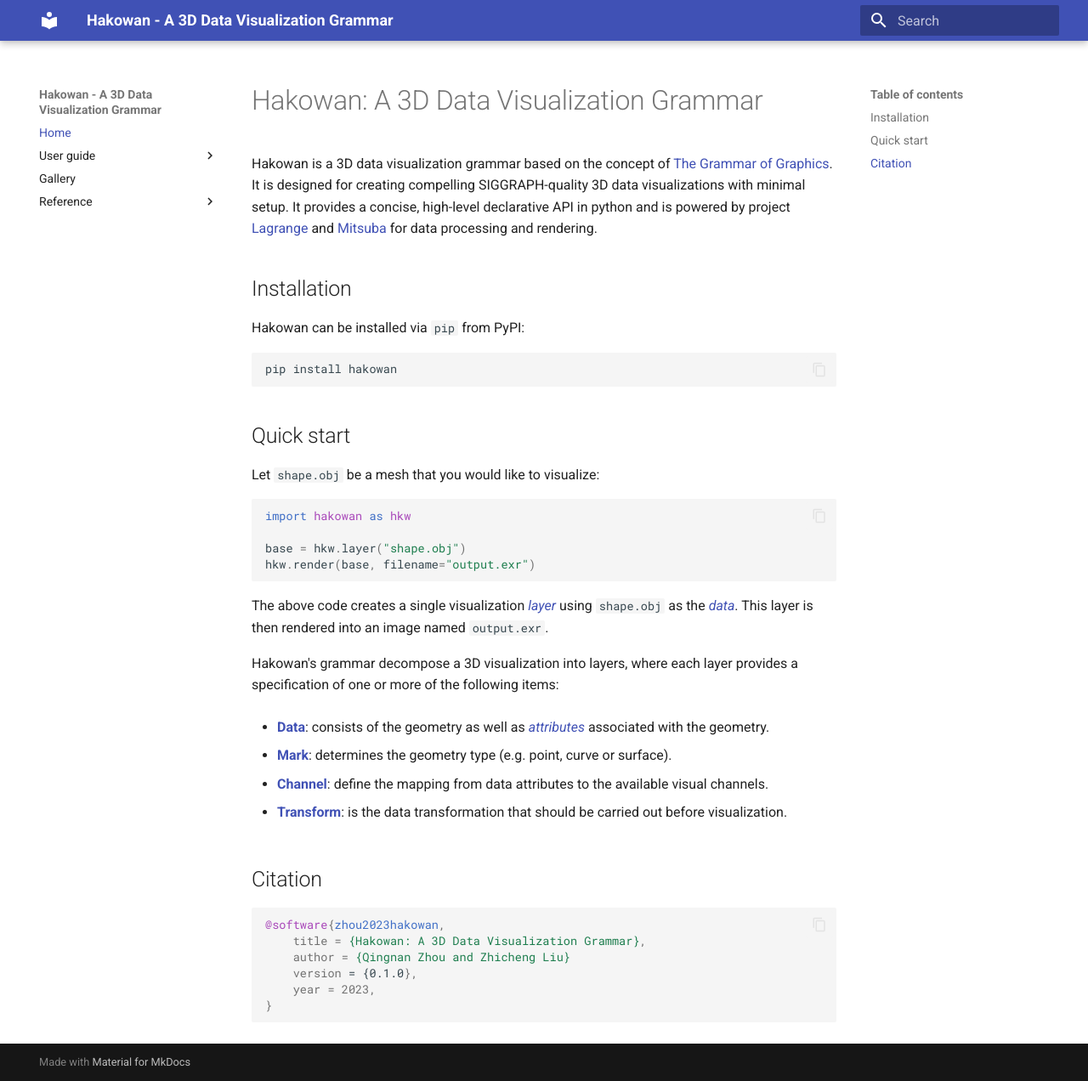
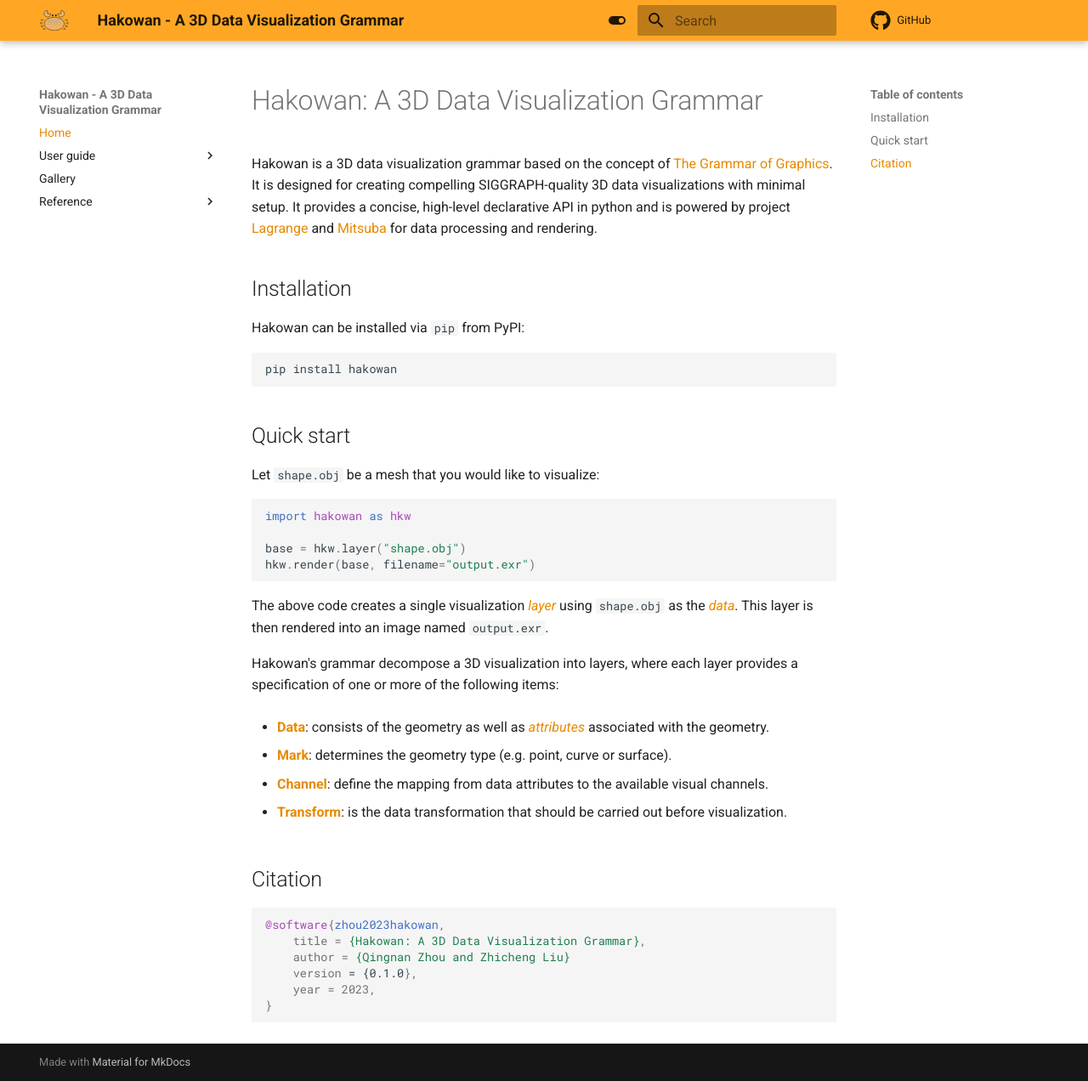
Before and after one commit to Hakowan/hakowan, an MkDocs documentation site: the page built from docs/index.md, in a window 1280 px wide and 1272 px high. Shown: the whole window at 85% size. Built offline with MkDocs 1.6.1 and Material for MkDocs 9.7.7, drawn with Linux system fonts in a browser that asks for light colours; comment, search, counter and statistics services are not loaded.

Commit message:
Update doc (#3)
* Update for doc.

* Get started with doc.

* Update doc.

* Refactor and update doc.

* Update API and doc.

* Update transform to support AttributeLike.

* Update channel to support AttributeLike.

* Bug fix related to curve size.

* Update default material.

* Update doc.

* Update doc.

* Update doc.

* Update reference.

* Update doc.

```diff
--- a/mkdocs.yml
+++ b/mkdocs.yml
@@ -1,9 +1,39 @@
 site_name: Hakowan - A 3D Data Visualization Grammar
+
+repo_url: https://github.com/qnzhou/hakowan
 
 theme:
   name: material
   features:
     - content.code.copy
+  icon:
+    repo: fontawesome/brands/github
+  features:
+    - search.suggest
+    - search.highlight
+  logo: images/hakowan_logo.svg
+  favicon: images/hakowan_logo.svg
+
+  palette:
+    # Palette toggle for light mode
+    - media: "(prefers-color-scheme: light)"
+      scheme: default
+      primary: orange
+      accent: indigo
+      toggle:
+        icon: material/toggle-switch
+        name: Switch to dark mode
+
+    # Palette toggle for dark mode
+    - media: "(prefers-color-scheme: dark)"
+      scheme: slate
+      primary: grey
+      toggle:
+        icon: material/toggle-switch-off-outline
+        name: Switch to light mode
+
+
+
 
 plugins:
 - mkdocstrings:
```
Also changed, not shown: docs/api/material.md (+1 -1 lines), docs/images/hakowan_logo.svg (added).
